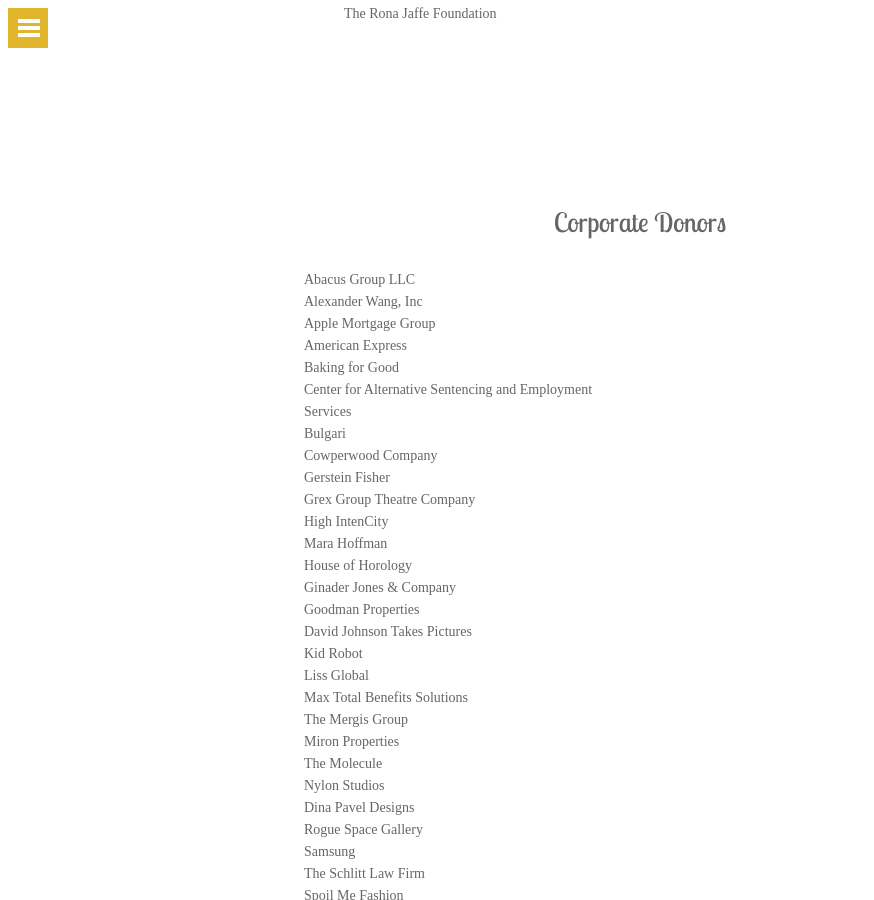
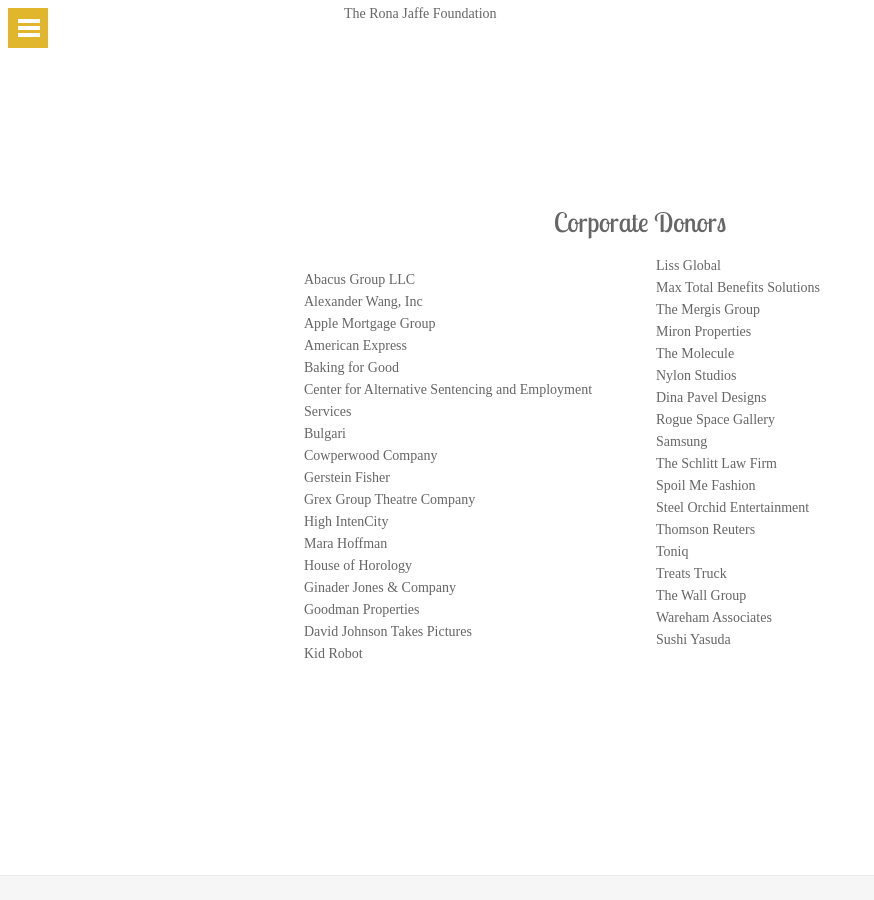
Before and after one commit to card0127/zerofive, a Jekyll site: the page built from thefamily.html, in a window 1280 px wide and 900 px high, scrolled down 3930 px. Shown: the whole window, without its empty margins (0-874 px from the left). Built offline with Jekyll 4.4.1, drawn with Linux system fonts in a browser that asks for light colours; nearby versions of some CDN libraries; Markdown is read by kramdown in place of the engine named in the settings.

Commit message:
feat(html): split corporate donors in half

```diff
--- a/thefamily.html
+++ b/thefamily.html
@@ -134,6 +134,8 @@
               	<li id="normal-li">Goodman Properties</li>
               	<li id="normal-li"><a href="http://davidjohnsontakespictures.com/">David Johnson Takes Pictures</a></li>
               	<li id="normal-li"><a href="http://www.kidrobot.com/">Kid Robot</a></li>
+              </div>
+              <div class="right">
               	<li id="normal-li">Liss Global</li>
               	<li id="normal-li"><a href="http://www.mtbenefitsolutions.com/about/">Max Total Benefits Solutions</a></li>
               	<li id="normal-li"><a href="http://www.mergisgroup.com/">The Mergis Group</a></li>
```
